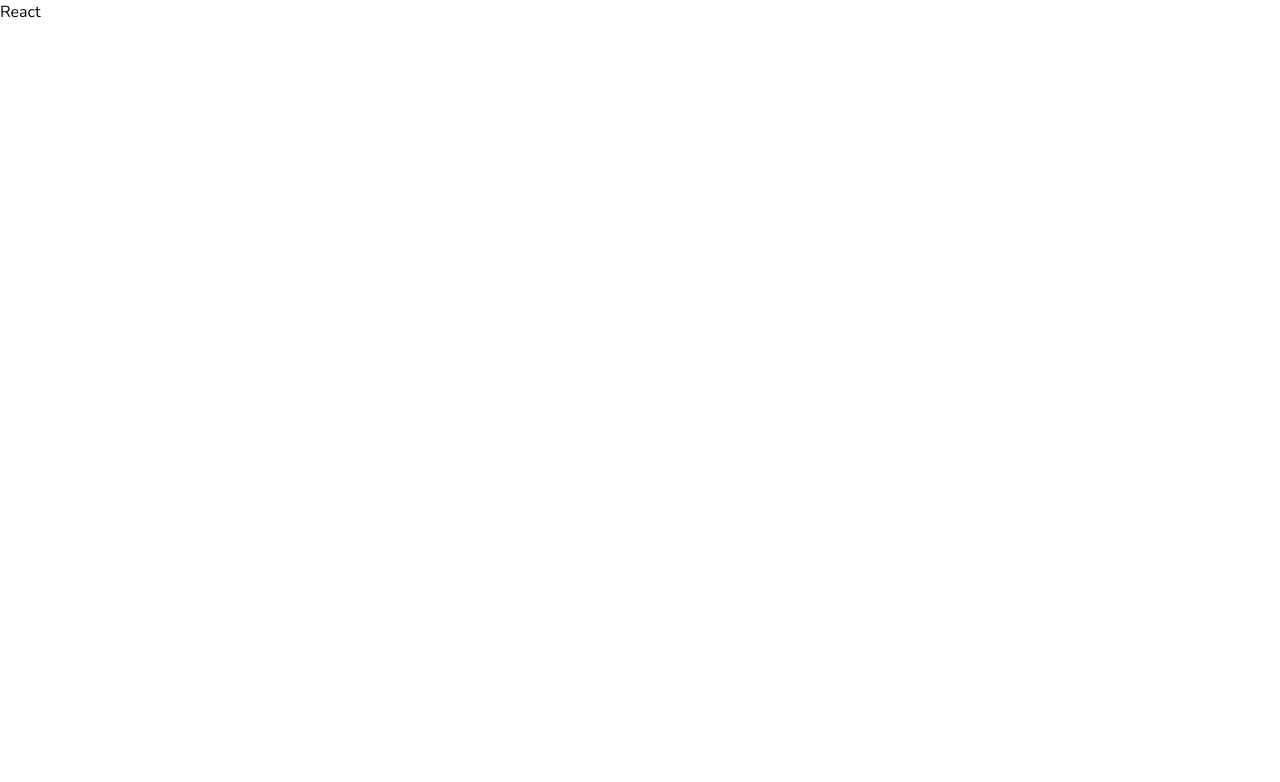
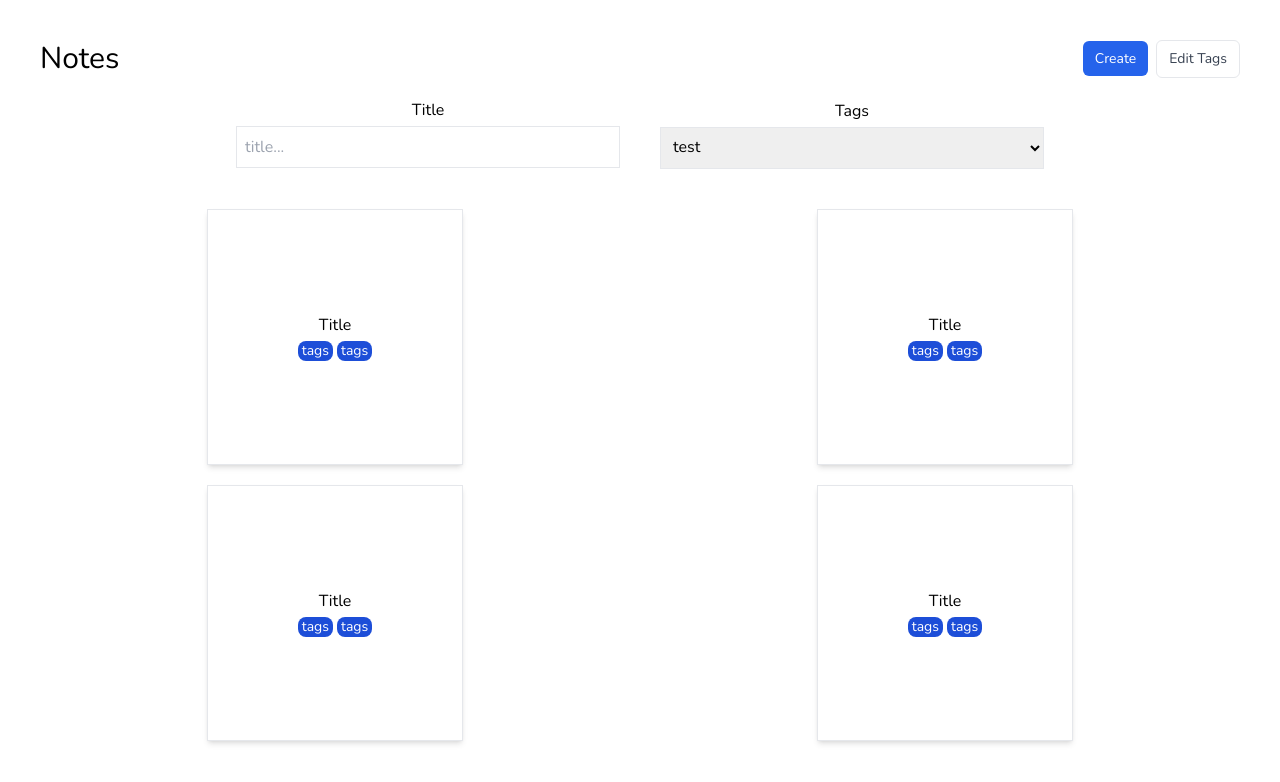
Before and after one commit to Mohseni-78/Notes-TS, a React (Vite) app: page / in a window 1280 px wide. Shown: the top 782 px of the page. Built offline with nearby package versions, Linux system fonts and the light colour scheme.

Commit message:
Implementation ui and use router in project

```diff
--- a/src/App.tsx
+++ b/src/App.tsx
@@ -1,10 +1,18 @@
+import { Route, Routes } from "react-router";
+import CreateNote from "./components/CreateNote";
+import EditNote from "./components/EditNote";
+import NotesList from "./components/NotesList";
+
 function App() {
-
   return (
-    <div className="App">
-      React
+    <div>
+      <Routes>
+        <Route path="/" index element={<NotesList />} />
+        <Route path="/create" element={<CreateNote />} />
+        <Route path="/edit" element={<EditNote />} />
+      </Routes>
     </div>
-  )
+  );
 }
 
-export default App
+export default App;
--- /dev/null
+++ b/src/components/CreateNote.tsx
@@ -0,0 +1,65 @@
+import React from "react";
+
+const CreateNote = () => {
+  return (
+    <div className="container p-10">
+      <div className="flex items-center justify-between">
+        <h1 className="text-3xl font-normal">CreateNote</h1>
+        <button
+          onClick={() => {
+            window.history.back();
+          }}
+          className="bg-transparent border rounded-md text-gray-700 px-3 py-2 text-sm ml-2"
+        >
+          Back
+        </button>
+      </div>
+      {/* Form */}
+      <form action="#" className="p-10">
+        <div className="mb-5 inline-block">
+          <label htmlFor="title" className="block mb-1">
+            Title
+          </label>
+          <input
+            type="text"
+            id="title"
+            placeholder="title..."
+            className="w-96 p-2 border"
+          />
+        </div>
+        <div className="mb-5 inline-block ml-10">
+          <label htmlFor="tags" className="block mb-1">
+            Tags
+          </label>
+          <select name="tags" id="tags" className=" p-2 border w-96">
+            <option value="test">test</option>
+          </select>
+        </div>
+        <div className="mt-4">
+          <label htmlFor="description" className="block mb-1">
+            Description
+          </label>
+          <textarea
+            className=" p-2 border mb-1 w-full"
+            name="description"
+            id="description"
+            placeholder="description..."
+          ></textarea>
+        </div>
+        <div className="flex mt-4">
+          <button
+            type="submit"
+            className="py-1 px-3 text-sm text-white bg-blue-600 rounded-md mr-2"
+          >
+            Create
+          </button>
+          <button className="py-1 px-3 text-sm text-white bg-red-600 rounded-md">
+            Reset
+          </button>
+        </div>
+      </form>
+    </div>
+  );
+};
+
+export default CreateNote;
--- /dev/null
+++ b/src/components/EditNote.tsx
@@ -0,0 +1,65 @@
+import React from "react";
+
+const EditNote = () => {
+  return (
+    <div className="container p-10">
+      <div className="flex items-center justify-between">
+        <h1 className="text-3xl font-normal">EditNote</h1>
+        <button
+          onClick={() => {
+            window.history.back();
+          }}
+          className="bg-transparent border rounded-md text-gray-700 px-3 py-2 text-sm ml-2"
+        >
+          Back
+        </button>
+      </div>
+      {/* Form */}
+      <form action="#" className="p-10">
+        <div className="mb-5 inline-block">
+          <label htmlFor="title" className="block mb-1">
+            Title
+          </label>
+          <input
+            type="text"
+            id="title"
+            placeholder="title..."
+            className="w-96 p-2 border"
+          />
+        </div>
+        <div className="mb-5 inline-block ml-10">
+          <label htmlFor="tags" className="block mb-1">
+            Tags
+          </label>
+          <select name="tags" id="tags" className=" p-2 border w-96">
+            <option value="test">test</option>
+          </select>
+        </div>
+        <div className="mt-4">
+          <label htmlFor="description" className="block mb-1">
+            Description
+          </label>
+          <textarea
+            className=" p-2 border mb-1 w-full"
+            name="description"
+            id="description"
+            placeholder="description..."
+          ></textarea>
+        </div>
+        <div className="flex mt-4">
+          <button
+            type="submit"
+            className="py-1 px-3 text-sm text-white bg-blue-600 rounded-md mr-2"
+          >
+            Save
+          </button>
+          <button className="py-1 px-3 text-sm text-white bg-red-600 rounded-md">
+            Reset
+          </button>
+        </div>
+      </form>
+    </div>
+  );
+};
+
+export default EditNote;
--- /dev/null
+++ b/src/components/NotesList.tsx
@@ -0,0 +1,55 @@
+import React from "react";
+import { Link } from "react-router-dom";
+import Note from "./shared/Note";
+
+const NotesList = () => {
+  return (
+    <div className="container p-10 text-center">
+      <div className="flex items-center justify-between">
+        <h1 className="text-3xl font-normal">Notes</h1>
+        <div>
+          <Link
+            to="/create"
+            className="bg-blue-600 rounded-md text-white px-3 py-2 text-sm"
+          >
+            Create
+          </Link>
+          <button className="bg-transparent border rounded-md text-gray-700 px-3 py-2 text-sm ml-2">
+            Edit Tags
+          </button>
+        </div>
+      </div>
+      {/* Search */}
+      <div className="mt-5 text-center">
+        <div className="inline-block">
+          <label htmlFor="title" className="block mb-1">
+            Title
+          </label>
+          <input
+            type="text"
+            id="title"
+            placeholder="title..."
+            className="w-96 p-2 border"
+          />
+        </div>
+        <div className="inline-block ml-10">
+          <label htmlFor="tags" className="block mb-1">
+            Tags
+          </label>
+          <select name="tags" id="tags" className=" p-2 border w-96">
+            <option value="test">test</option>
+          </select>
+        </div>
+      </div>
+      {/* Badge */}
+      <div className="grid grid-cols-2 justify-items-center content-center mt-10 gap-5">
+        <Note />
+        <Note />
+        <Note />
+        <Note />
+      </div>
+    </div>
+  );
+};
+
+export default NotesList;
--- /dev/null
+++ b/src/components/ShowNote.tsx
@@ -0,0 +1,57 @@
+import React from "react";
+import { Link } from "react-router-dom";
+
+const ShowNote = () => {
+  return (
+    <div className="container p-10">
+      <div className="flex items-center justify-between">
+        <h1 className="text-3xl font-normal">Note Title</h1>
+        <span className="rounded-lg bg-blue-700 text-sm text-white px-1">
+          tags
+        </span>
+        <button
+          onClick={() => {
+            window.history.back();
+          }}
+          className="bg-transparent border rounded-md text-gray-700 px-3 py-2 text-sm ml-2"
+        >
+          Back
+        </button>
+        <Link
+          to="/edit"
+          className=" py-1 px-3 text-sm text-white bg-blue-600 rounded-md mr-2"
+        >
+          Edit
+        </Link>
+        <button className="py-1 px-3 text-sm text-white bg-red-600 rounded-md mr-2">
+          Delete
+        </button>
+      </div>
+      {/* Preview */}
+      <div>
+        Lorem ipsum dolor sit amet consectetur, adipisicing elit. Quis eaque id
+        sed voluptatum maxime asperiores? Asperiores incidunt tenetur sunt
+        officia laboriosam eius, ipsum enim, quaerat minus voluptates,
+        praesentium aliquid esse. Lorem ipsum dolor sit amet consectetur,
+        adipisicing elit. Quis eaque id sed voluptatum maxime asperiores?
+        Asperiores incidunt tenetur sunt officia laboriosam eius, ipsum enim,
+        quaerat minus voluptates, praesentium aliquid esse. Lorem ipsum dolor
+        sit amet consectetur, adipisicing elit. Quis eaque id sed voluptatum
+        maxime asperiores? Asperiores incidunt tenetur sunt officia laboriosam
+        eius, ipsum enim, quaerat minus voluptates, praesentium aliquid esse.
+        Lorem ipsum dolor sit amet consectetur, adipisicing elit. Quis eaque id
+        sed voluptatum maxime asperiores? Asperiores incidunt tenetur sunt
+        officia laboriosam eius, ipsum enim, quaerat minus voluptates,
+        praesentium aliquid esse. Lorem ipsum dolor sit amet consectetur,
+        adipisicing elit. Quis eaque id sed voluptatum maxime asperiores?
+        Asperiores incidunt tenetur sunt officia laboriosam eius, ipsum enim,
+        quaerat minus voluptates, praesentium aliquid esse. Lorem ipsum dolor
+        sit amet consectetur, adipisicing elit. Quis eaque id sed voluptatum
+        maxime asperiores? Asperiores incidunt tenetur sunt officia laboriosam
+        eius, ipsum enim, quaerat minus voluptates, praesentium aliquid esse.
+      </div>
+    </div>
+  );
+};
+
+export default ShowNote;
--- /dev/null
+++ b/src/components/shared/Note.tsx
@@ -0,0 +1,22 @@
+import React from "react";
+import { Link } from "react-router-dom";
+
+const Note = () => {
+  return (
+    <Link to="edit">
+      <div className="text-center border w-64 h-64 flex flex-col justify-center items-center  shadow-md">
+        <p>Title</p>
+        <div className="flex mt-1">
+          <span className="rounded-lg bg-blue-700 text-sm text-white px-1">
+            tags
+          </span>
+          <span className="rounded-lg bg-blue-700 text-sm text-white px-1 ml-1">
+            tags
+          </span>
+        </div>
+      </div>
+    </Link>
+  );
+};
+
+export default Note;
--- a/src/main.tsx
+++ b/src/main.tsx
@@ -1,10 +1,13 @@
 import React from 'react'
 import ReactDOM from 'react-dom/client'
+import { BrowserRouter } from 'react-router-dom'
 import App from './App'
 import './index.css'
 
 ReactDOM.createRoot(document.getElementById('root') as HTMLElement).render(
   <React.StrictMode>
+    <BrowserRouter>
     <App />
+    </BrowserRouter>
   </React.StrictMode>,
 )
```
